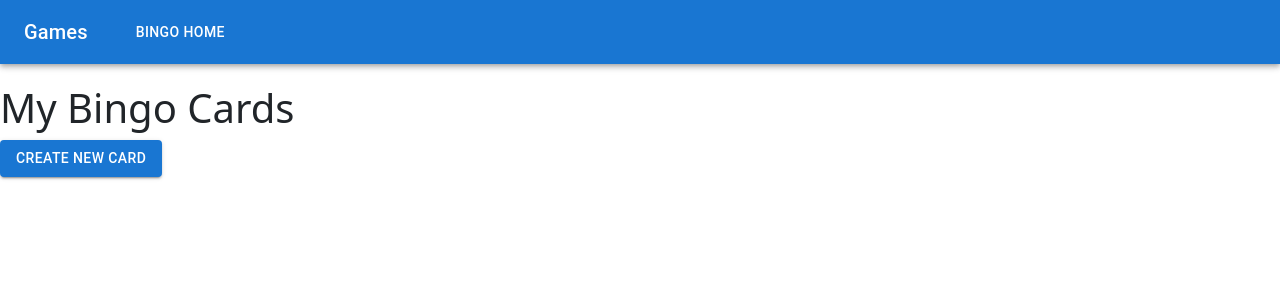
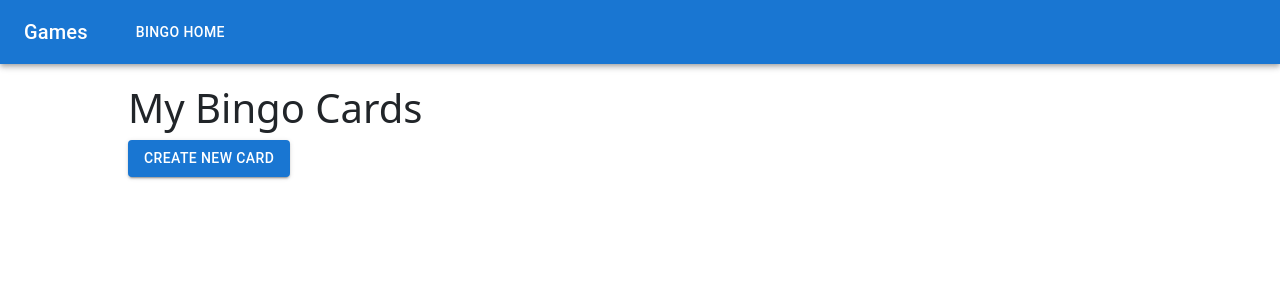
Before and after one commit to hagensv-web/games, a Next.js app: page /games/bingo in a window 1280 px wide. Shown: the top 300 px of the page. Built offline with nearby package versions, Linux system fonts and the light colour scheme.

Commit message:
Layout improvements

```diff
--- a/src/app/bingo/page.client.tsx
+++ b/src/app/bingo/page.client.tsx
@@ -6,6 +6,9 @@ import { editCard } from "@/utility/bingo/navigation";
 import Button from "@mui/material/Button";
 import { useEffect, useState } from "react";
 import CardListing from "@/components/CardListing";
+import Spacer from "@/components/Spacer";
+import Grid from "@mui/material/Grid";
+import Box from "@mui/material/Box";
 
 export default function BingoHome(){
 
@@ -27,11 +30,18 @@ export default function BingoHome(){
     }
 
 
-    return <main>
+    return <Box sx={{ margin: { xs: "0 5%", md: "0 10%" }}}>
     <h1>My Bingo Cards</h1>
     <Button variant="contained" onClick={() => window.location.href = editCard(createBingoCard())}>Create New Card</Button>
+    <Spacer height="20px" />
+
+    <Grid container spacing={4}>
     { cards.map( (card,idx) =>
-        <CardListing key={idx} deleteFunction={deleteCard} card={card} />
+        <Grid key={idx} size={{ xs: 12, md: 6 }}>
+            <CardListing deleteFunction={deleteCard} card={card} />
+        </Grid>
     )}
-    </main>
+    </Grid>
+
+    </Box>
 }
```
